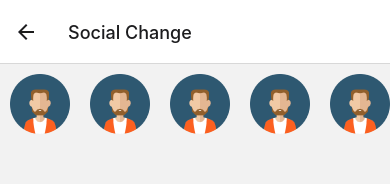
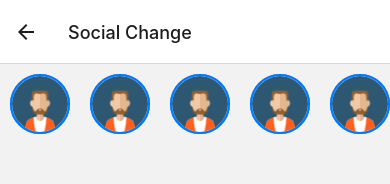
Before and after one commit to stee1ix/social-change-app, a React Native app: screen /HomeScreen in a window 390 px wide. Shown: the top 184 px of the page. Built offline with nearby package versions, Linux system fonts and the light colour scheme.

Commit message:
moved story item to sperate component with state

```diff
--- /dev/null
+++ b/screens/home/components/storyItem.jsx
@@ -0,0 +1,38 @@
+import React, { useState } from 'react';
+import { StyleSheet, TouchableOpacity } from 'react-native';
+import { Avatar } from 'react-native-elements';
+import { colors, spaces } from '../../../assets/values';
+
+const StoryItem = ({ item, index }) => {
+	const [seen, setSeen] = useState(false);
+
+	return (
+		<TouchableOpacity>
+			<Avatar
+				source={require('../../../assets/images/storyIcon.png')}
+				rounded
+				title="S"
+				avatarStyle={styles.avatarStyle}
+				containerStyle={[
+					styles.containerStyle,
+					index === 0 ? { marginLeft: spaces.sm } : null,
+				]}
+			/>
+		</TouchableOpacity>
+	);
+};
+
+export default StoryItem;
+
+const styles = StyleSheet.create({
+	containerStyle: {
+		marginRight: spaces.md,
+		width: 60,
+		height: 60,
+	},
+	avatarStyle: {
+		borderRadius: 50,
+		borderWidth: 2,
+		borderColor: colors.blue,
+	},
+});
--- a/screens/home/home.screen.jsx
+++ b/screens/home/home.screen.jsx
@@ -13,24 +13,13 @@ import { Avatar } from 'react-native-elements';
 import { SafeAreaView } from 'react-native-safe-area-context';
 import storiesData from '../../assets/data/storiesData';
 import { spaces, colors } from '../../assets/values';
+import StoryItem from './components/storyItem';
 
 const width = Dimensions.get('window').width;
 
 const HomeScreen = ({ navigation }) => {
 	const renderStoriesItem = ({ item, index }) => {
-		return (
-			<TouchableOpacity>
-				<Avatar
-					source={require('../../assets/images/storyIcon.png')}
-					rounded
-					title="S"
-					containerStyle={[
-						styles.storyItem,
-						index === 0 ? { marginLeft: spaces.sm } : null,
-					]}
-				/>
-			</TouchableOpacity>
-		);
+		return <StoryItem item={item} index={index} />;
 	};
 
 	return (
@@ -55,11 +44,6 @@ const styles = StyleSheet.create({
 	storiesWrapper: {
 		marginVertical: spaces.sm,
 	},
-	storyItem: {
-		marginRight: spaces.md,
-		width: 60,
-		height: 60,
-	},
 });
 
 export default HomeScreen;
```
